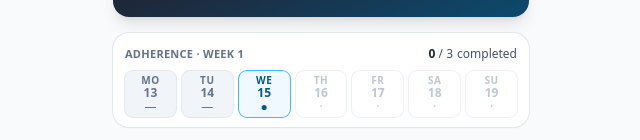
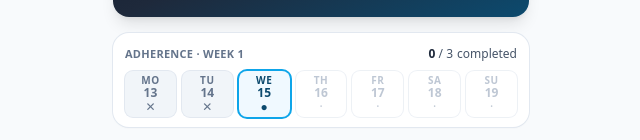
Before and after one commit to gitgonnagit/granfondo-training-companion, a React (Vite) app: page / in a window 1280 px wide. Shown: the part 180-320 px from the top of the page, without its empty margins (319-959 px from the left). Built offline with nearby package versions, Linux system fonts and the light colour scheme.

Commit message:
AdherenceGrid: review cleanups (a11y roles, glyphs, caption edge, today emphasis)

```diff
--- a/src/components/AdherenceGrid.jsx
+++ b/src/components/AdherenceGrid.jsx
@@ -24,16 +24,16 @@ function cellState(day, log, today) {
       : { tone: 'today', glyph: '●', label: log ? 'today, log open' : 'today, no log yet' }
   }
   if (log?.completed) return { tone: 'completed', glyph: '✓', label: 'completed' }
-  if (log) return { tone: 'partial', glyph: '!', label: 'logged but not completed' }
-  return { tone: 'missed', glyph: '—', label: 'no log' }
+  if (log) return { tone: 'partial', glyph: '○', label: 'logged but not completed' }
+  return { tone: 'missed', glyph: '✕', label: 'no log' }
 }
 
 const TONE_CLASS = {
-  future:    'bg-white text-slate-400 ring-slate-200',
-  today:     'bg-sky-50  text-sky-800   ring-sky-400',
-  completed: 'bg-emerald-100 text-emerald-800 ring-emerald-300',
-  partial:   'bg-amber-100 text-amber-800 ring-amber-300',
-  missed:    'bg-slate-100 text-slate-500 ring-slate-200',
+  future:    'bg-white text-slate-400 ring-1 ring-slate-200',
+  today:     'bg-sky-50  text-sky-900   ring-2 ring-sky-500 font-bold',
+  completed: 'bg-emerald-100 text-emerald-800 ring-1 ring-emerald-300',
+  partial:   'bg-amber-100 text-amber-800 ring-1 ring-amber-300',
+  missed:    'bg-slate-100 text-slate-500 ring-1 ring-slate-200',
 }
 
 function relativeTime(iso) {
@@ -73,13 +73,19 @@ export default function AdherenceGrid({ logs, week, onSelectDate }) {
           Adherence · {week.title}
         </p>
         <p className="text-[12px] font-medium text-slate-600">
-          <span className="tabular-nums font-semibold text-slate-800">{summary.completed}</span>
-          <span aria-hidden="true"> / </span>
-          <span className="tabular-nums">{summary.past}</span>
-          <span className="ml-1">completed</span>
+          {summary.past === 0 ? (
+            <span className="text-slate-500">no past days yet</span>
+          ) : (
+            <>
+              <span className="tabular-nums font-semibold text-slate-800">{summary.completed}</span>
+              <span aria-hidden="true"> / </span>
+              <span className="tabular-nums">{summary.past}</span>
+              <span className="ml-1">completed</span>
+            </>
+          )}
         </p>
       </div>
-      <div className="grid grid-cols-7 gap-1.5" role="list">
+      <div className="grid grid-cols-7 gap-1.5">
         {week.days.map((day) => {
           const log = logs[day.date]
           const state = cellState(day, log, today)
@@ -93,11 +99,10 @@ export default function AdherenceGrid({ logs, week, onSelectDate }) {
               key={day.date}
               type="button"
               onClick={() => onSelectDate(day.date)}
-              role="listitem"
               aria-current={isToday ? 'true' : undefined}
               aria-label={aria}
               title={fullTitle}
-              className={`min-h-[44px] rounded-lg ring-1 px-1 py-1 flex flex-col items-center justify-center text-center transition active:scale-95 ${TONE_CLASS[state.tone]} ${
+              className={`min-h-[44px] rounded-lg px-1 py-1 flex flex-col items-center justify-center text-center transition active:scale-95 ${TONE_CLASS[state.tone]} ${
                 state.tone === 'future' ? 'opacity-60 hover:opacity-100' : 'hover:brightness-95'
               }`}
             >
```
